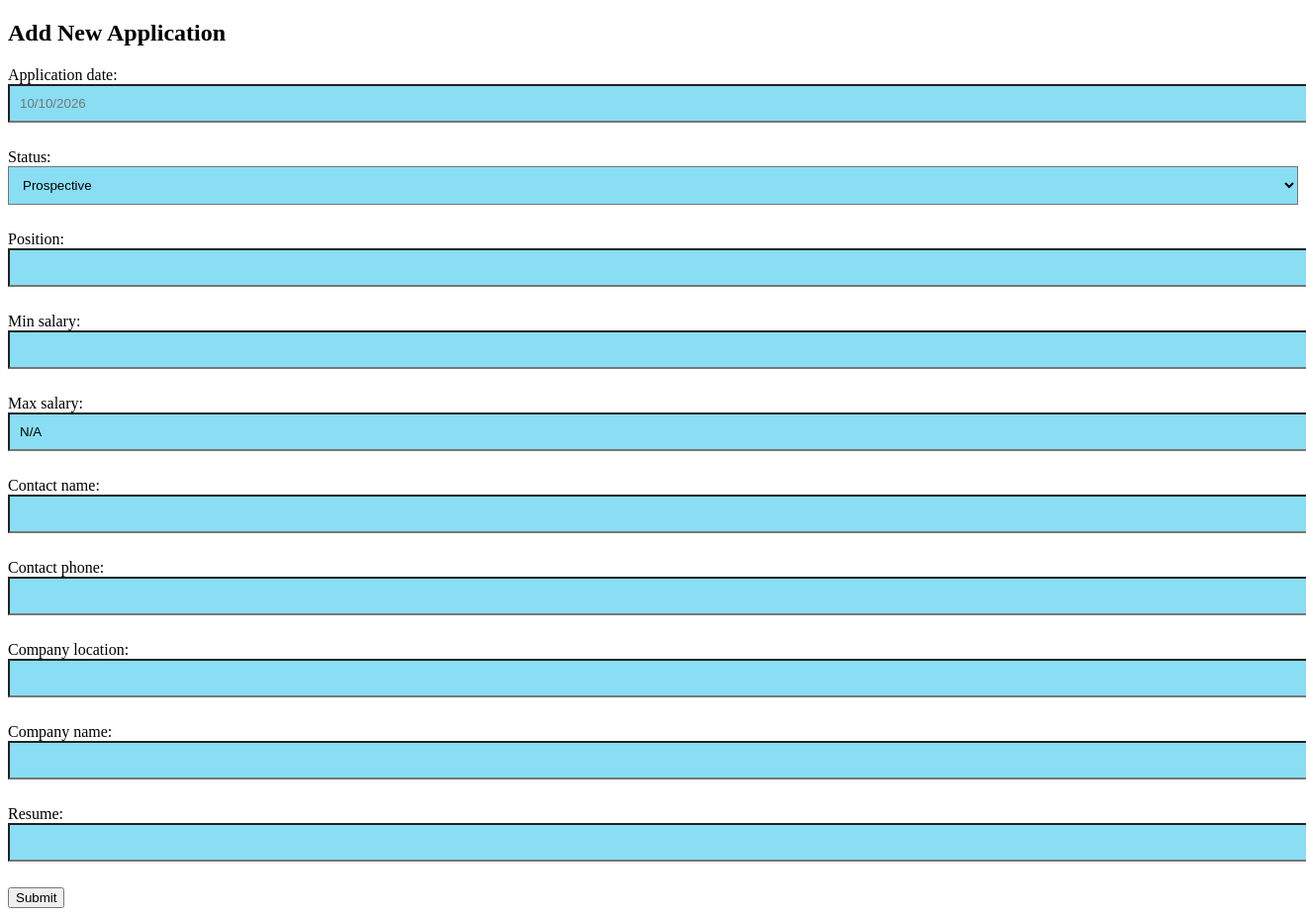
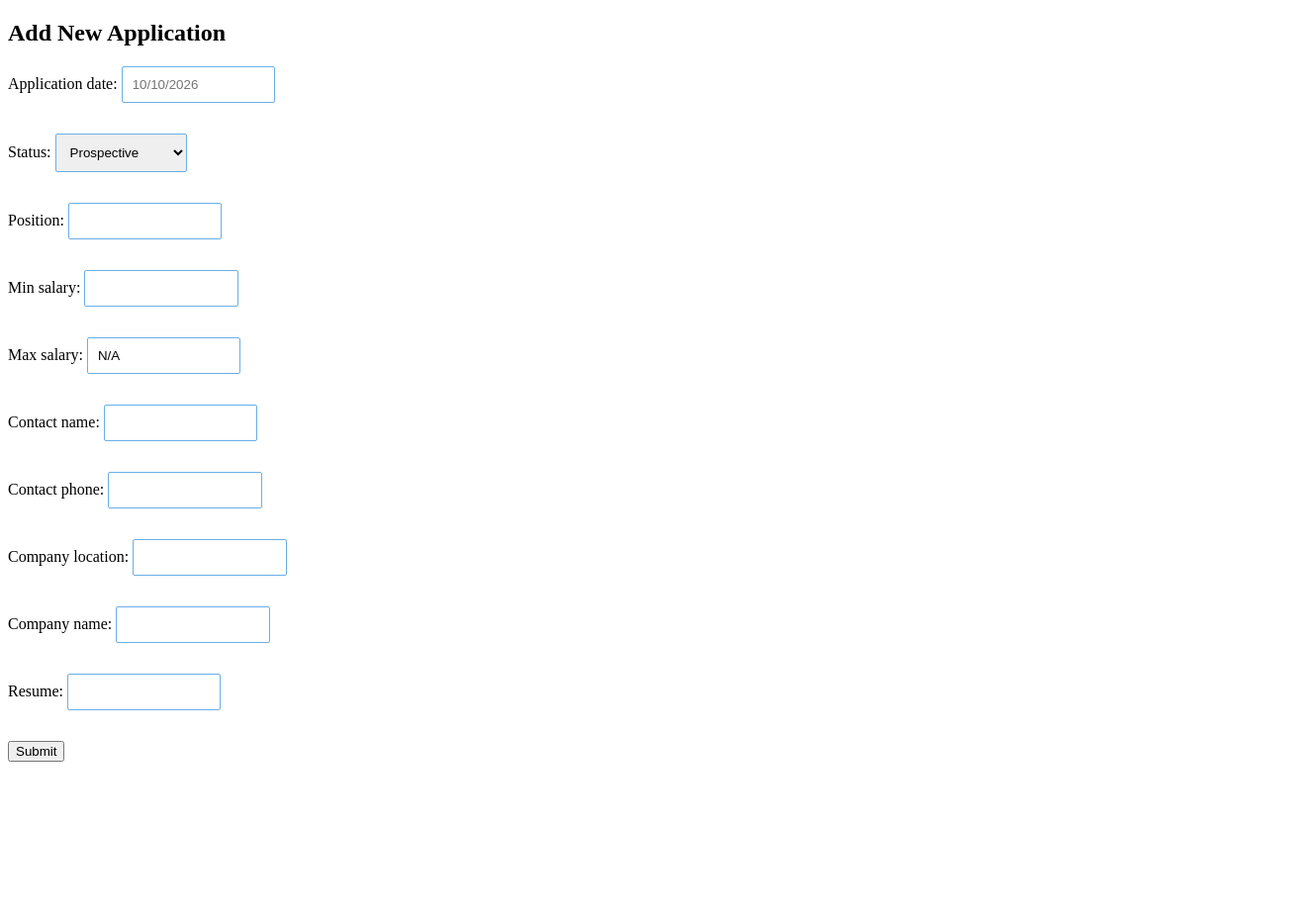
Before and after one commit to longcurve/jobslide-django, a Django app: page /newapp in a window 1320 px wide; the page is wider, and only the part inside the window is pictured. Shown: that part at 99% size. After the commit the page ends 770 px from the top of that part, so only its background shows below. Run offline with Django 5.2, Linux system fonts and the light colour scheme; the visitor is signed in with stand-in values (Sample User, id 1).

Commit message:
New styling for new applications form

```diff
--- a/applications/templates/applications/newapp.html
+++ b/applications/templates/applications/newapp.html
@@ -4,10 +4,11 @@
     <title>JobReacher - Add New Application</title>
     <style>
         .form-control {
-            width: 100%;
+            width: 10em;
             padding: 10px;
-            margin-bottom: 10px;
-            background-color: #89def3;
+            margin-bottom: 15px;
+            border: 1px solid #6aafe7;
+            border-radius: 2px;
         }
     </style>
 </head>
```
